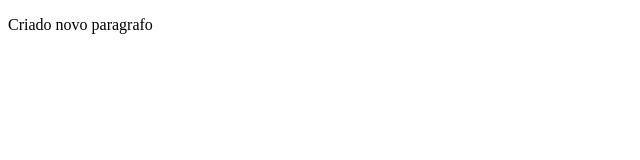
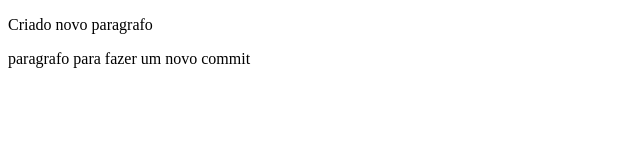
Before and after one commit to Marcelo-Toledo/Git, a plain HTML site: page index.html in a window 1280 px wide. Shown: the whole page, without its empty margins (0-640 px from the left). Drawn offline with Linux system fonts and the light colour scheme.

Commit message:
conteudo novo adicionado ao paragrafo

```diff
--- a/index.html
+++ b/index.html
@@ -8,5 +8,6 @@
 </head>
 <body>
     <p>Criado novo paragrafo</p>
+    <p>paragrafo para fazer um novo commit</p>
 </body>
 </html>
```
